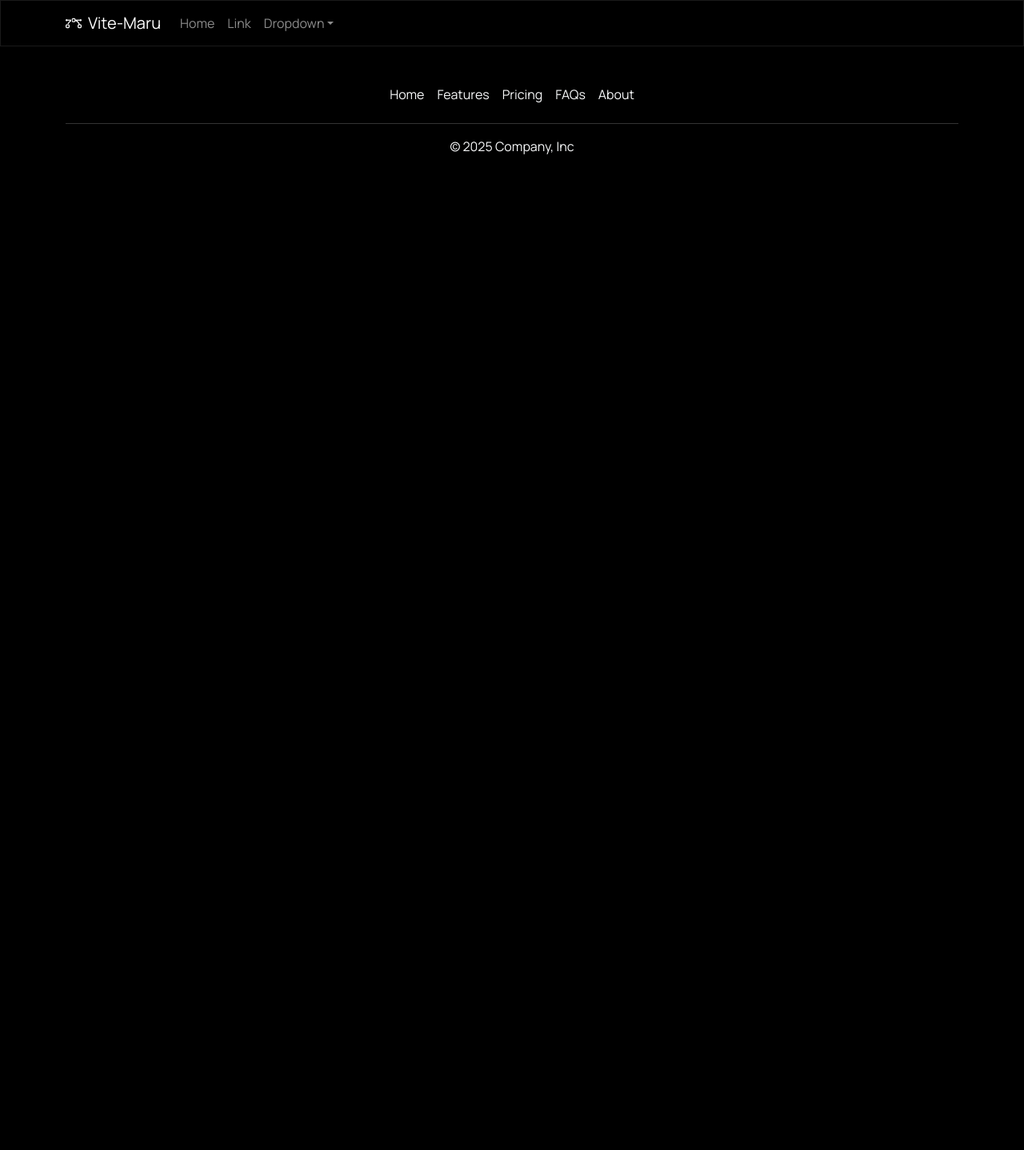
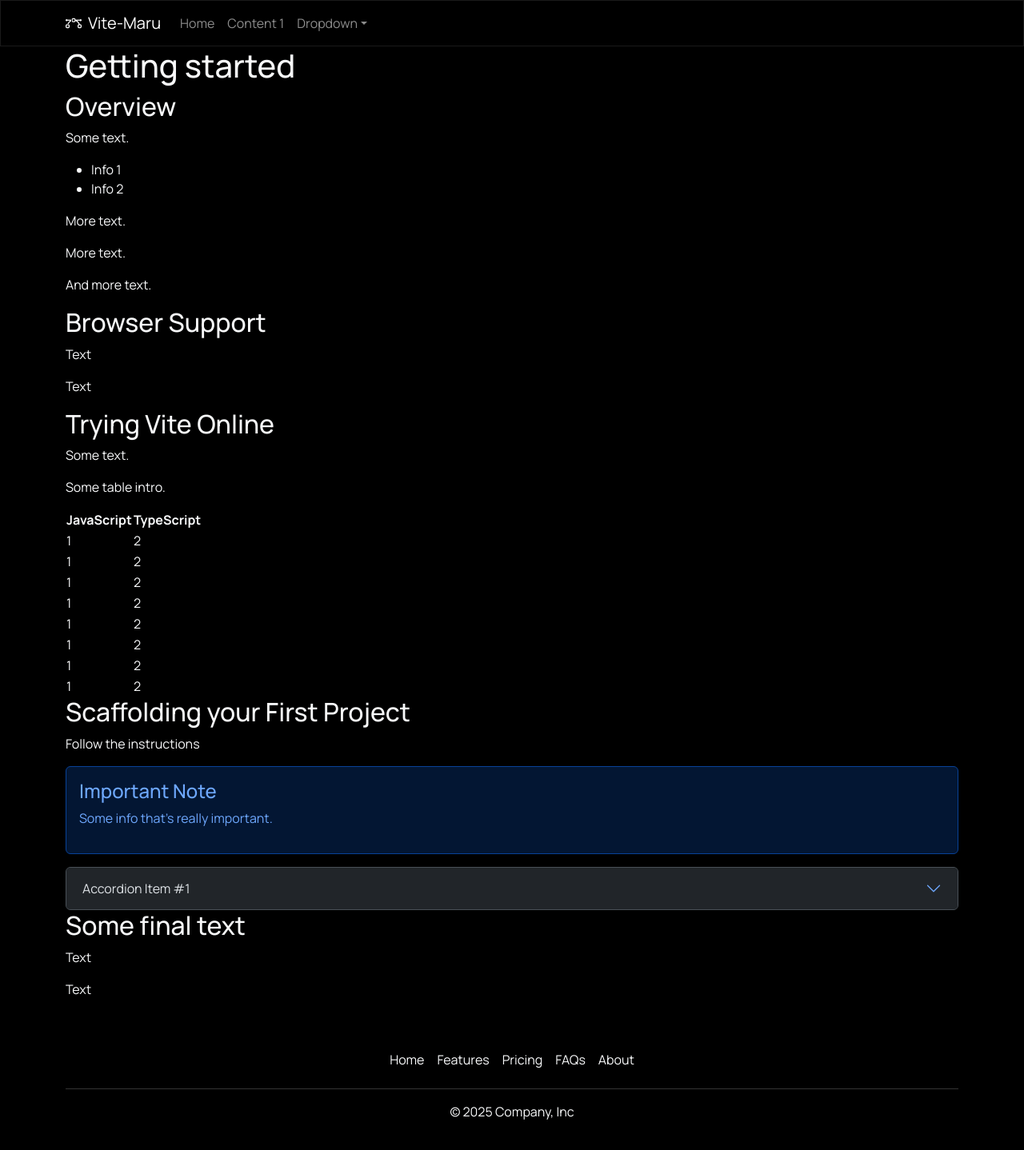
Before and after one commit to RN255/vite-maru-01, a React (Vite) app: page /content1 in a window 1280 px wide. Shown: the top 1438 px of the page at 80% size. Before the commit the page ends 800 px from the top, so only its background shows below. Built offline with nearby package versions, Linux system fonts and the light colour scheme.

Commit message:
content page created

```diff
--- a/src/App.css
+++ b/src/App.css
@@ -1,6 +1,7 @@
 @import url("https://fonts.googleapis.com/css2?family=Manrope:wght@200..800&family=Urbanist:ital,wght@0,100..900;1,100..900&display=swap");
 @import "bootstrap-icons/font/bootstrap-icons.css";
 
+/* basic settings  */
 * {
   font-family: "Manrope", sans-serif;
 }
@@ -19,6 +20,7 @@ body {
   background: #000 !important;
 }
 
+/* basic values */
 .black-bg {
   background: #000 !important;
 }
@@ -104,11 +106,14 @@ body {
   background-color: rgba(13, 110, 253, 0.02) !important;
 }
 
+/* hero icon  */
 .larger-icon {
   display: block;
   margin-top: 100px !important;
   margin-bottom: 100px !important;
   font-size: 150px;
+  box-shadow: 0px 0px 25px rgb(0, 0, 0, 0.4);
+  padding: 0 50px;
 }
 
 /* blue to white gradient for h1 home font  */
@@ -178,6 +183,18 @@ body {
   overflow-x: hidden;
 }
 
+/* footer */
+
 .bottom-border-faded {
   border-bottom: 1px rgb(255, 255, 255, 0.2) solid;
 }
+
+/* nav bar  */
+
+.custom-navbar {
+  border: none;
+}
+
+.custom-navbar:focus {
+  box-shadow: none;
+}
--- a/src/App.jsx
+++ b/src/App.jsx
@@ -4,6 +4,7 @@ import "./App.css";
 import NavBar from "./components/NavBar";
 import Home from "./pages/Home";
 import Footer from "./components/Footer";
+import Content1 from "./pages/Content1";
 
 function App() {
   return (
@@ -11,6 +12,7 @@ function App() {
       <NavBar></NavBar>
       <Routes>
         <Route path="/" element={<Home />} />
+        <Route path="/content1" element={<Content1 />} />
       </Routes>
       <Footer></Footer>
     </>
--- a/src/components/Footer.jsx
+++ b/src/components/Footer.jsx
@@ -5,35 +5,35 @@ export default function Footer() {
   return (
     <Container fluid className="black-bg">
       <Container>
-        <footer class="py-3 my-4">
-          <ul class="nav justify-content-center bottom-border-faded pb-3 mb-3">
-            <li class="nav-item">
-              <a href="#" class="nav-link px-2 text-light">
+        <footer className="py-3 my-4">
+          <ul className="nav justify-content-center bottom-border-faded pb-3 mb-3">
+            <li className="nav-item">
+              <a href="#" className="nav-link px-2 text-light">
                 Home
               </a>
             </li>
-            <li class="nav-item">
-              <a href="#" class="nav-link px-2 text-light">
+            <li className="nav-item">
+              <a href="#" className="nav-link px-2 text-light">
                 Features
               </a>
             </li>
-            <li class="nav-item">
-              <a href="#" class="nav-link px-2 text-light">
+            <li className="nav-item">
+              <a href="#" className="nav-link px-2 text-light">
                 Pricing
               </a>
             </li>
-            <li class="nav-item">
-              <a href="#" class="nav-link px-2 text-light">
+            <li className="nav-item">
+              <a href="#" className="nav-link px-2 text-light">
                 FAQs
               </a>
             </li>
-            <li class="nav-item">
-              <a href="#" class="nav-link px-2 text-light">
+            <li className="nav-item">
+              <a href="#" className="nav-link px-2 text-light">
                 About
               </a>
             </li>
           </ul>
-          <p class="text-center text-light">&copy; 2025 Company, Inc</p>
+          <p className="text-center text-light">&copy; 2025 Company, Inc</p>
         </footer>
       </Container>
     </Container>
--- a/src/components/NavBar.jsx
+++ b/src/components/NavBar.jsx
@@ -12,14 +12,17 @@ export default function NavBar() {
       data-bs-theme="dark"
     >
       <Container>
-        <Navbar.Brand href="#home">
-          <i class="bi bi-bezier me-2"></i>Vite-Maru
+        <Navbar.Brand href="/">
+          <i className="bi bi-bezier me-2"></i>Vite-Maru
         </Navbar.Brand>
-        <Navbar.Toggle aria-controls="basic-navbar-nav" />
+        <Navbar.Toggle
+          aria-controls="basic-navbar-nav"
+          className="custom-navbar"
+        />
         <Navbar.Collapse id="basic-navbar-nav">
           <Nav className="me-auto">
-            <Nav.Link href="#home">Home</Nav.Link>
-            <Nav.Link href="#link">Link</Nav.Link>
+            <Nav.Link href="/">Home</Nav.Link>
+            <Nav.Link href="/content1">Content 1</Nav.Link>
             <NavDropdown title="Dropdown" id="basic-nav-dropdown">
               <NavDropdown.Item href="#action/3.1">Action</NavDropdown.Item>
               <NavDropdown.Item href="#action/3.2">
--- /dev/null
+++ b/src/pages/Content1.jsx
@@ -0,0 +1,119 @@
+import React from "react";
+import { Container, Row, Col, Alert, Accordion } from "react-bootstrap";
+
+export default function Content1() {
+  return (
+    <Container fluid>
+      <Container className="text-light">
+        <Row>
+          <Col>
+            <h1>Getting started</h1>
+          </Col>
+        </Row>
+        <Row>
+          <Col>
+            <h2>Overview</h2>
+            <p>Some text.</p>
+            <ul>
+              <li>Info 1</li>
+              <li>Info 2</li>
+            </ul>
+            <p>More text.</p>
+            <p>More text.</p>
+            <p>And more text.</p>
+          </Col>
+        </Row>
+        <Row>
+          <Col>
+            <h2>Browser Support</h2>
+            <p>Text</p>
+            <p>Text</p>
+          </Col>
+        </Row>
+        <Row>
+          <Col>
+            <h2>Trying Vite Online</h2>
+            <p>Some text.</p>
+            <p>Some table intro.</p>
+            <table>
+              <thead>
+                <tr>
+                  <th>JavaScript</th>
+                  <th>TypeScript</th>
+                </tr>
+              </thead>
+              <tbody>
+                <tr>
+                  <td>1</td>
+                  <td>2</td>
+                </tr>
+                <tr>
+                  <td>1</td>
+                  <td>2</td>
+                </tr>
+                <tr>
+                  <td>1</td>
+                  <td>2</td>
+                </tr>
+                <tr>
+                  <td>1</td>
+                  <td>2</td>
+                </tr>
+                <tr>
+                  <td>1</td>
+                  <td>2</td>
+                </tr>
+                <tr>
+                  <td>1</td>
+                  <td>2</td>
+                </tr>
+                <tr>
+                  <td>1</td>
+                  <td>2</td>
+                </tr>
+                <tr>
+                  <td>1</td>
+                  <td>2</td>
+                </tr>
+              </tbody>
+            </table>
+          </Col>
+        </Row>
+        <Row>
+          <Col>
+            <h2>Scaffolding your First Project</h2>
+            <p>Follow the instructions</p>
+            <div data-bs-theme="dark">
+              <Alert variant="primary">
+                <Alert.Heading>Important Note</Alert.Heading>
+                <p>Some info that's really important.</p>
+              </Alert>
+              <Accordion>
+                <Accordion.Item eventKey="0">
+                  <Accordion.Header>Accordion Item #1</Accordion.Header>
+                  <Accordion.Body>
+                    Lorem ipsum dolor sit amet, consectetur adipiscing elit, sed
+                    do eiusmod tempor incididunt ut labore et dolore magna
+                    aliqua. Ut enim ad minim veniam, quis nostrud exercitation
+                    ullamco laboris nisi ut aliquip ex ea commodo consequat.
+                    Duis aute irure dolor in reprehenderit in voluptate velit
+                    esse cillum dolore eu fugiat nulla pariatur. Excepteur sint
+                    occaecat cupidatat non proident, sunt in culpa qui officia
+                    deserunt mollit anim id est laborum.
+                  </Accordion.Body>
+                </Accordion.Item>
+              </Accordion>
+            </div>
+          </Col>
+        </Row>
+        <Row>
+          <Col>
+            <h2>Some final text</h2>
+            <p>Text</p>
+            <p>Text</p>
+          </Col>
+        </Row>
+      </Container>
+    </Container>
+  );
+}
--- a/src/pages/Home.jsx
+++ b/src/pages/Home.jsx
@@ -1,6 +1,7 @@
 import React from "react";
 import { Button } from "react-bootstrap";
 import { Container, Row, Col, Card } from "react-bootstrap";
+import { Link } from "react-router-dom";
 
 export default function Home() {
   return (
@@ -11,16 +12,22 @@ export default function Home() {
             <i class="bi bi-fingerprint me-2"></i>Primary 2026 More
           </Button>
           <h1 className="mt-5 twoPointFive-text text-gradient fw-bolder">
-            The Main Title<br></br>for the Weeb
+            The Main Title<br></br>for the Web
           </h1>
           <h2 className="mt-4 fs-4 text-secondary">
             The subtitle for the main title
           </h2>
           <div className="mt-5">
-            <Button className="me-2 purple-gradient-button">Button 1</Button>
+            <Button
+              className="me-2 purple-gradient-button"
+              as={Link}
+              to="/content1"
+            >
+              Content 1
+            </Button>
             <Button className="ms-2 outline-home-button">Button 2</Button>
           </div>
-          <i class="bi bi-browser-edge larger-icon"></i>
+          <i class="bi bi-browser-edge larger-icon d-inline-block"></i>
           <h2 className="two-text blue-white-text-gradient">
             Redefining your experiences
           </h2>
```
Also changed, not shown: notes.txt.
